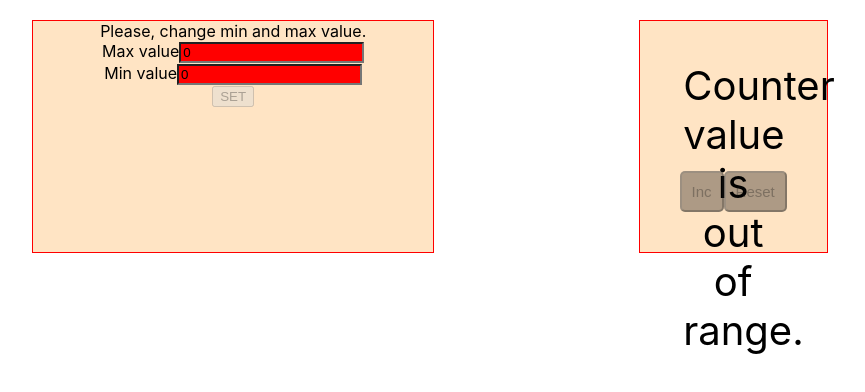
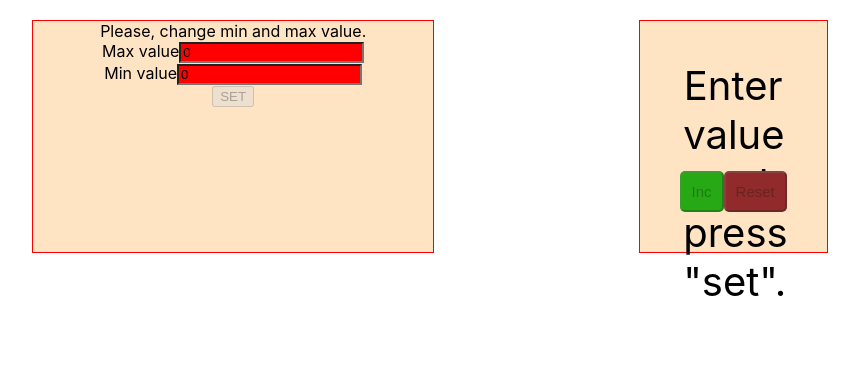
Before and after one commit to talerqa/counter, a React (Create React App) app: page / in a window 1280 px wide. Shown: the top 392 px of the page, without its empty margins (210-1075 px from the left). Built offline with nearby package versions, Linux system fonts and the light colour scheme.

Commit message:
add callback for maxHandler and minHandler

```diff
--- a/src/App.tsx
+++ b/src/App.tsx
@@ -6,32 +6,34 @@ import {MaxValue} from './Components/dataCounter/MaxValue';
 import {MinValue} from './Components/dataCounter/MinValue';
 import {Counter} from './Components/Counter/Counter';
 
+export type statusType = 'Enter value and press "set".' | 'Counter value is out of range.'
 function App() {
+
 
   const [minValue, setMinValue] = useState<number>(0)
   const [maxValue, setMaxValue] = useState<number>(0)
   const [value, setValue] = useState<number>(maxValue);
-  const [status, setStatus] = useState<boolean>(false);
-const isDisabled = maxValue <= minValue || maxValue <= 0 || minValue <= 0;
+  const [status, setStatus] = useState<statusType>('Enter value and press "set".');
+  console.log({min: minValue, max: maxValue, value: value, status: status})
+  const isDisabled = maxValue <= minValue || maxValue < 0 || minValue < 0;
+
 
   useEffect(() => {
     const value = Number(localStorage.getItem('value'));
-    const status = Boolean(localStorage.getItem('status'));
+    const status = String(localStorage.getItem('status'));
     const minValue = Number(localStorage.getItem('minValue'));
     const maxValue = Number(localStorage.getItem('maxValue'))
 
+    setValue(value);
     setMinValue(minValue);
     setMaxValue(maxValue);
-    setStatus(status)
-    if (value > 0) {
-      setValue(value);
-    } else return setValue(0)
-    setStatus(status);
+
   }, [])
 
-  // useEffect(() => {
-  //   localStorage.setItem('status', JSON.stringify(status))
-  // }, [status])
+  useEffect(() => {
+    localStorage.setItem('minValue', JSON.stringify(minValue))
+    localStorage.setItem('maxValue', JSON.stringify(maxValue))
+  }, [minValue, maxValue])
 
 
   const incrementCounter = () => {
@@ -44,30 +46,35 @@ const isDisabled = maxValue <= minValue || maxValue <= 0 || minValue <= 0;
     setValue(minValue);
   }
 
-//функция которая берет максимального  значение из введенного  инпута
-  const handlerMaxValue = (event: ChangeEvent<HTMLInputElement>) => {
-    setMaxValue(Number(event.currentTarget.value))
-    //Когда выбираем цифру, после повторного ввода, то показывается Enter value and press "set"
-    setStatus(false) ///String
+
+  const handlerMaxValue = (num: number) => {
+    setMaxValue(num)
+    num <= minValue || num < 0 || minValue < 0
+      ? setStatus('Counter value is out of range.')
+      : setStatus('Enter value and press "set".')
+    localStorage.setItem('status', JSON.stringify(status))
   }
 
   //функция которая берет минимальное  значение из введенного  инпута
-  const handlerMinValue = (event: ChangeEvent<HTMLInputElement>) => {
-    setMinValue(Number(event.currentTarget.value))
-    //Когда выбираем цифру, после повторного ввода, то показывается Enter value and press "set"
-    setStatus(false)
+  const handlerMinValue = (num: number) => {
+    setMinValue(num)
+    maxValue <= num || maxValue < 0 || num < 0
+      ? setStatus('Counter value is out of range.')
+      : setStatus('Enter value and press "set".')
+    localStorage.setItem('status', JSON.stringify(status))
   }
 
   const onSetMinAndMaxValue = () => {
-    setStatus(true);
+    isDisabled
+      ? setStatus('Counter value is out of range.')
+      : setStatus('Enter value and press "set".')
+    setMinValue(minValue);
+    setMaxValue(maxValue);
     setValue(minValue);
     localStorage.setItem('value', JSON.stringify(minValue));
-    localStorage.setItem('minValue', JSON.stringify(minValue))
-    localStorage.setItem('maxValue', JSON.stringify(maxValue))
+
+    localStorage.setItem('status', JSON.stringify(status))
   };
-
-  // /Если вводим отрицательное значение кнопка красная и дизейблиться
-  /// По умолчанию кнопки все задизейблены, раздизейбл, когда мы нажали СЕТ
 
   return (
     <div className={'App'}>
@@ -75,7 +82,6 @@ const isDisabled = maxValue <= minValue || maxValue <= 0 || minValue <= 0;
         <div>
           <span>Please, change min and max value. </span>
 
-          {/*Кнопка информации парвила использования счетчика*/}
           <div>
             <MaxValue maxValue={maxValue}
                       minValue={minValue}
@@ -99,7 +105,7 @@ const isDisabled = maxValue <= minValue || maxValue <= 0 || minValue <= 0;
         {/*If status true that SHOW COUNTER else SHOW info about need to set max and min number*/}
 
 
-        <Counter maxCounter={maxValue} value={value} isDisabled={isDisabled}/>
+        <Counter maxCounter={maxValue} minCounter={minValue} value={value} isDisabled={isDisabled} status={status}/>
         {/*{status ? (*/}
         {/*  <Counter maxCounter={maxValue} value={value}/>*/}
         {/*// ) : (*/}
--- a/src/Components/Counter/Buttons/ButtonIncrement.tsx
+++ b/src/Components/Counter/Buttons/ButtonIncrement.tsx
@@ -1,12 +1,13 @@
 import React from 'react';
 import s from './ButtonIncrement.module.css'
+import {statusType} from '../../../App';
 
 type ButtonIncrementType = {
   incrementCounter: () => void
   value: number
   maxCounter: number
   minCounter: number
-  status: boolean
+  status: statusType
 }
 
 const ButtonIncrement = (props: ButtonIncrementType) => {
@@ -14,7 +15,7 @@ const ButtonIncrement = (props: ButtonIncrementType) => {
     <div className={'wrapper'}>
       <button
         className={props.status ? s.button : s.disabled + ' ' + s.button}
-        disabled={props.status === true && props.value >= props.minCounter && props.value < props.maxCounter ? false : true}
+        disabled={props.status === 'Enter value and press "set".' && props.value >= props.minCounter && props.value < props.maxCounter ? false : true}
         onClick={props.incrementCounter}>Inc</button>
     </div>
   );
--- a/src/Components/Counter/Buttons/ButtonReset.tsx
+++ b/src/Components/Counter/Buttons/ButtonReset.tsx
@@ -1,11 +1,12 @@
 import React from 'react';
 import s from './ButtonReset.module.css'
+import {statusType} from '../../../App';
 
 type ButtonResetType = {
   resetCounter: () => void
   value: number
   minCounter: number
-  status: boolean
+  status: statusType
   maxCounter: number
 }
 
--- a/src/Components/Counter/Counter.tsx
+++ b/src/Components/Counter/Counter.tsx
@@ -1,19 +1,29 @@
 import React from 'react';
 import s from './Counter.module.css'
+import {statusType} from '../../App';
 
 type CounterType = {
   value: number
   maxCounter: number
   isDisabled: boolean
+  minCounter: number
+  status: statusType
 }
 
 export const Counter = (props: CounterType) => {
 
   const finalClass =  props.value === props.maxCounter ? s.counter + " " + s.final : s.counter
-
+  console.log(props.status)
+  //props.value === 0
   return (
     <div className={s.wrapper}>
-      <p>{props.isDisabled ? 'Counter value is out of range.' : props.value === 0 ? 'Enter value and press "set".' : props.value}</p>
+      <p>{props.status}
+      </p>
     </div>
   );
 };
+
+
+//
+//props.maxCounter === 0 || props.value === 0
+// props.minCounter >= props.maxCounter || props.minCounter < 0 || props.maxCounter < 0
--- a/src/Components/dataCounter/MaxValue.tsx
+++ b/src/Components/dataCounter/MaxValue.tsx
@@ -4,16 +4,20 @@ import s from './Value.module.css';
 type MaxValuePropsType = {
   maxValue: number
   minValue: number
-  handlerMaxValue: (event: ChangeEvent<HTMLInputElement>) => void
+  handlerMaxValue: (num: number) => void
+
 }
 
 export const MaxValue = (props: MaxValuePropsType) => {
   const condition = props.minValue >= props.maxValue || props.maxValue < 0
+  const handler = (event: ChangeEvent<HTMLInputElement>) => {
+    props.handlerMaxValue(Number(event.currentTarget.value))
+  }
   return (<div>
     <span>Max value</span>
     <input type="number"
            value={props.maxValue}
-           onChange={props.handlerMaxValue}
+           onChange={handler}
            className={condition ? s.error : s.input}
     />
   </div>)
--- a/src/Components/dataCounter/MinValue.tsx
+++ b/src/Components/dataCounter/MinValue.tsx
@@ -4,17 +4,23 @@ import s from './Value.module.css'
 type MinValuePropsType = {
   maxValue: number
   minValue: number
-  handlerMinValue: (event: ChangeEvent<HTMLInputElement>) => void
+  handlerMinValue: (num: number) => void
 }
 
 export const MinValue = (props: MinValuePropsType) => {
   const condition = props.minValue >= props.maxValue || props.minValue < 0
+
+  const handler = (event: ChangeEvent<HTMLInputElement>) => {
+    props.handlerMinValue(Number(event.currentTarget.value))
+  }
+
+
   return (<div>
     <span>Min value</span>
     <input
       type="number"
       value={props.minValue}
-      onChange={props.handlerMinValue}
+      onChange={handler}
       className={ condition ? s.error : s.input}
     />
   </div>)
```
